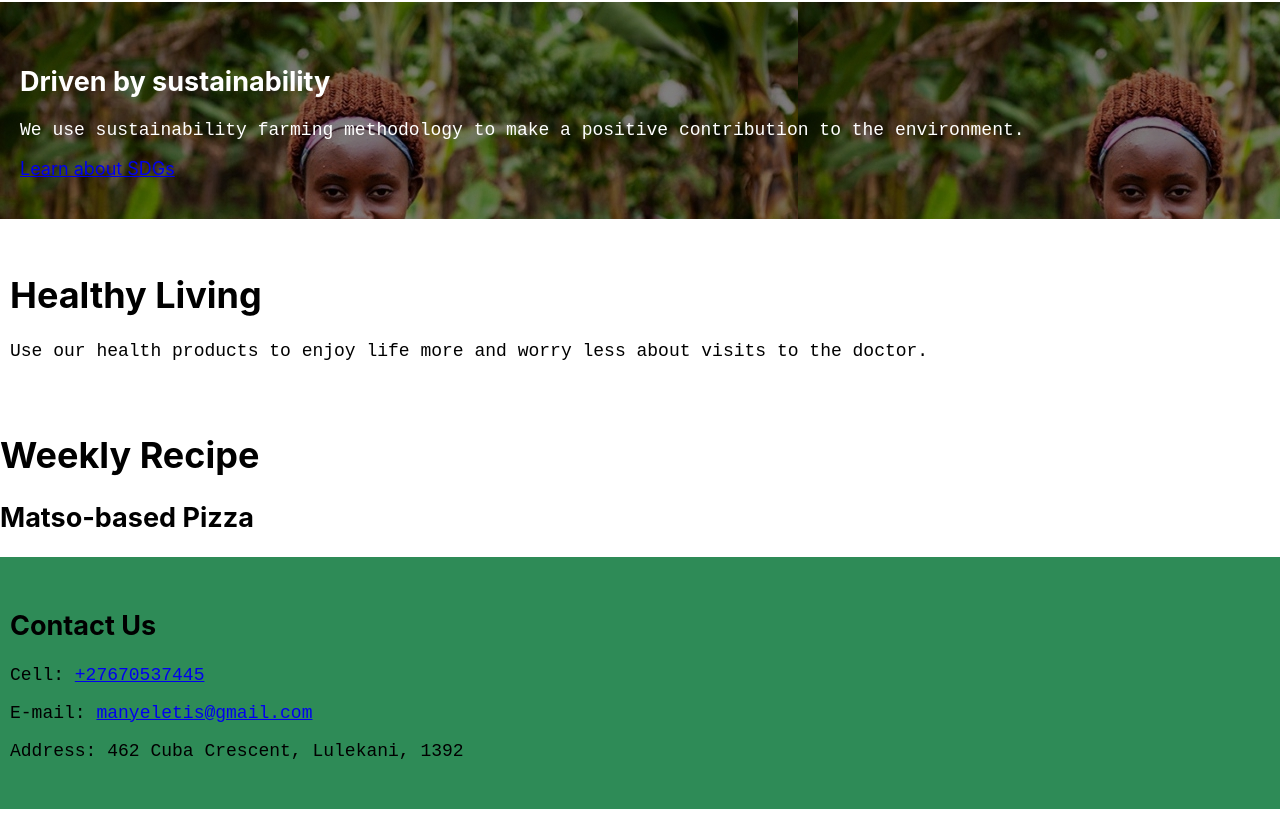
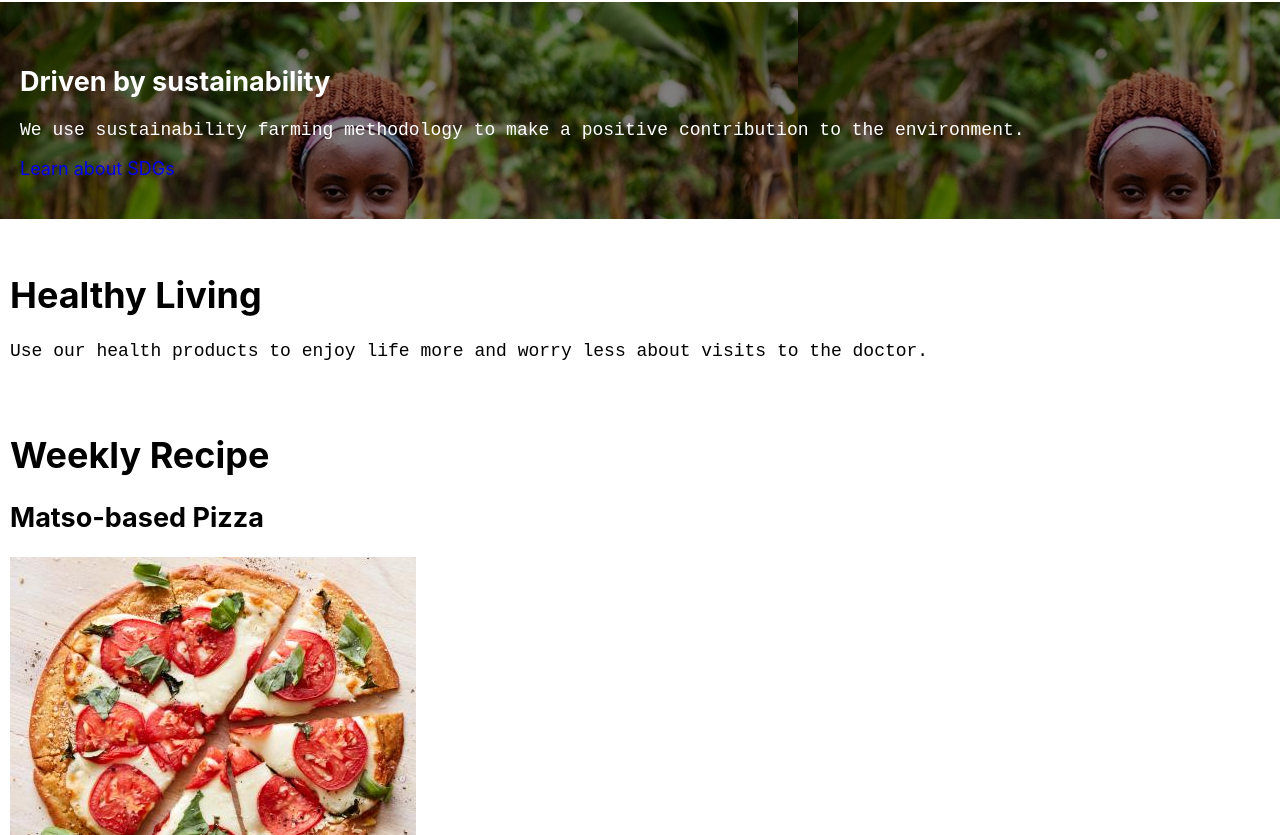
Before and after one commit to malebosambo/nava, a React (Create React App) app: page / in a window 1280 px wide. Shown: the part 785-1620 px from the top of the page. Built offline with nearby package versions, Linux system fonts and the light colour scheme.

Commit message:
Updating design

```diff
--- a/src/App.css
+++ b/src/App.css
@@ -1,3 +1,7 @@
+a {
+  text-decoration: none;
+}
+
 body {
   font-size: 18px;
 }
@@ -16,7 +20,8 @@ p {
 }
 
 .Contact {
-  background-color: seagreen;
+  background-image: url(/public/contactus.jpg);
+  color: white;
   padding: 30px 10px;
 }
 
@@ -44,6 +49,10 @@ p {
   text-align: center;
 }
 
+.Recipe {
+  padding: 0 10px 20px 10px;
+}
+
 .Sustainable {
   background-image: url(/public/woman-farmer_1.jpg);
   color: white;
--- a/src/App.js
+++ b/src/App.js
@@ -19,7 +19,7 @@ function App() {
         <div className="Sustainable">
           <h2>Driven by sustainability</h2>
           <p>We use sustainability farming methodology to make a positive contribution to the environment.</p>
-          <a href="https://www.wef.org/sdg">Learn about SDGs</a>
+          <a href="https://sdgs.un.org/goals">Learn about SDGs</a>
         </div>
         <div className="Health">
           <h1>Healthy Living</h1>
@@ -28,6 +28,8 @@ function App() {
         <div className="Recipe">
           <h1>Weekly Recipe</h1>
           <h2>Matso-based Pizza</h2>
+          <img src="./pizza.jpeg" alt="vegan pizza" />
+          <input type="submit" value="Get Recipe" />
         </div>
         <div className="Contact">
           <h2>Contact Us</h2>
```
Also changed, not shown: public/contactus.jpg (added), public/pizza.jpeg (added).
